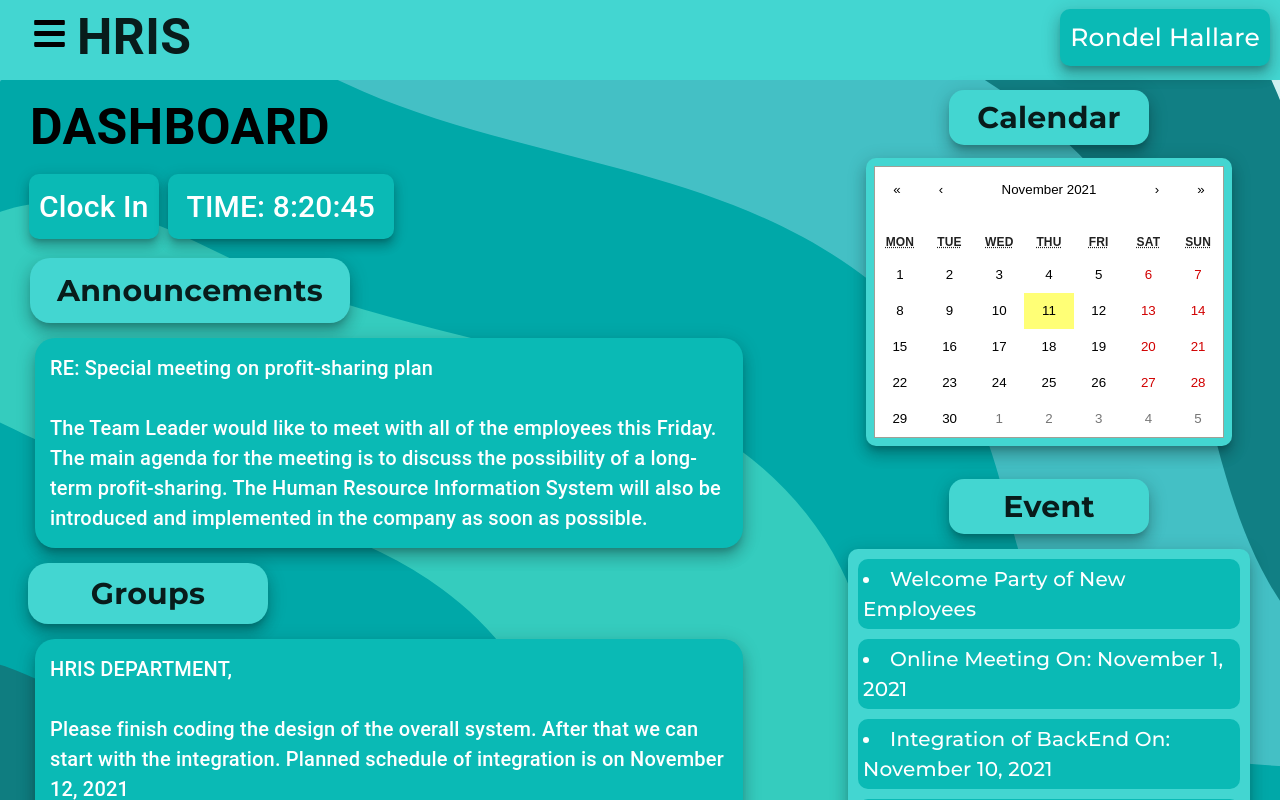
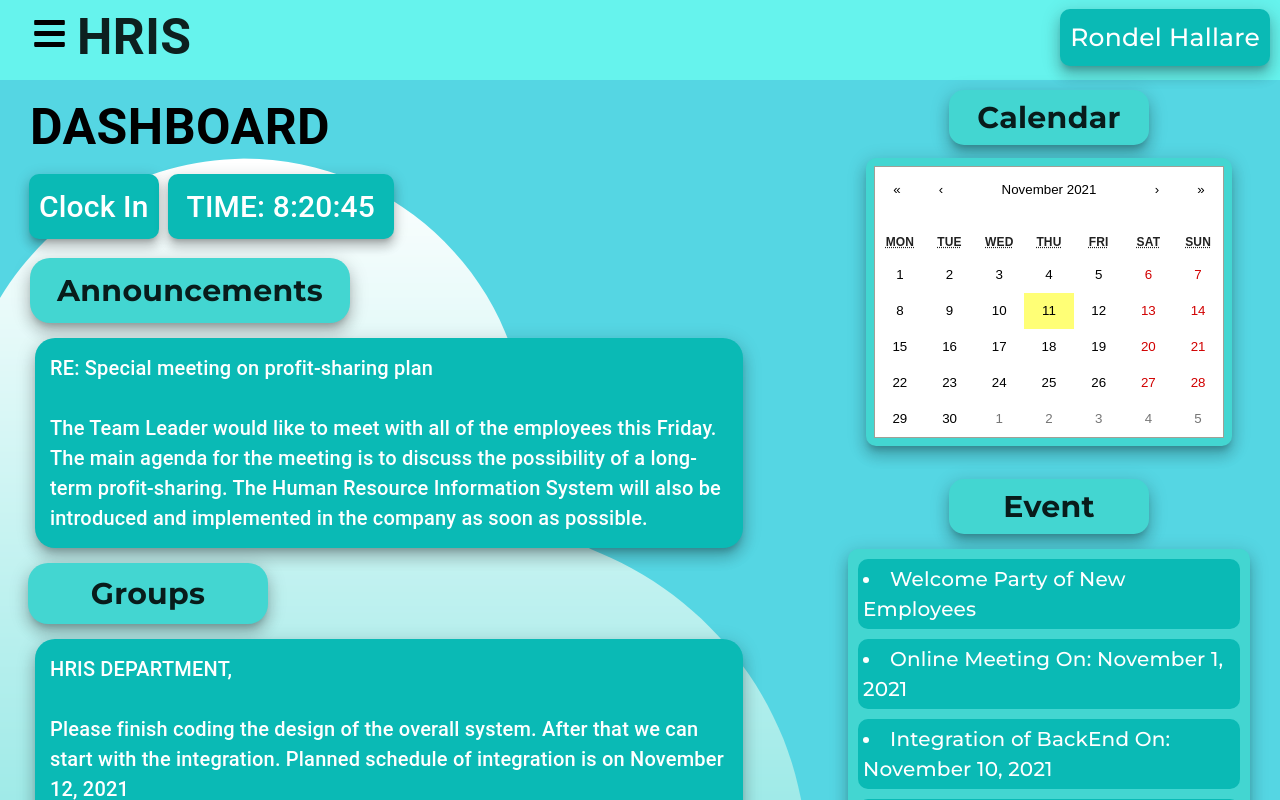
Before and after one commit to rondelhallare/HRIS-FrontEnd, a React (Create React App) app: page /Dashboard in a window 1280 px wide. Shown: the top 800 px of the page. Built offline with nearby package versions, Linux system fonts and the light colour scheme.

Commit message:
update changes

```diff
--- a/src/Components/Dashboard/Body.js
+++ b/src/Components/Dashboard/Body.js
@@ -8,12 +8,12 @@ import Content1 from './Content1';
 import EventHighlight from './EventHighlight';
 import VerseDisplay from './VerseDisplay';
 import CalendarDash from './CalendarDash';
-import wave2 from '../../Assets/wave2.png';
+import Trippy from '../../Assets/Trippy.png';
 
 function Body() {
     return (
         <Box sx = {{
-            backgroundImage: `url(${wave2})`,
+            backgroundImage: `url(${Trippy})`,
             height: "calc(100vh - 80px)",
         }}>
             <BodyTitle />
--- a/src/Components/LogIn/Back.js
+++ b/src/Components/LogIn/Back.js
@@ -2,13 +2,13 @@ import React from 'react'
 import { Box } from '@mui/system';
 import Header from './Header';
 import Form from './Form';
-import loginBG from '../../Assets/loginBG.png';
+import wave2 from '../../Assets/wave2.png';
 
 function Back() {
     return (
         <Box sx = {{
             height: "calc(100vh)",
-            backgroundImage: `url(${loginBG})`,
+            backgroundImage: `url(${wave2})`,
         }}>
             <Box sx={{
                 display: 'flex',
--- a/src/Components/Navigation/NavBarTest.css
+++ b/src/Components/Navigation/NavBarTest.css
@@ -1,5 +1,5 @@
 .navbar {
-    background-color: #43D6D1;
+    background-color: #66F3ED;
     height: 80px;
     display: flex;
     justify-content: start;
@@ -13,7 +13,7 @@
   }
 
   .nav-menu {
-    background-color: #43D6D1;
+    background-color: #66F3ED;
     width: 250px;
     height: 100vh;
     display: flex;
@@ -61,7 +61,7 @@
   }
 
   .navbar-toggle {
-    background-color: #43D6D1;
+    background-color: #66F3ED;
     width: 100%;
     height: 80px;
     display: flex;
```
Also changed, not shown: src/Assets/Trippy.png (renamed from src/Assets/loginBG.png).
